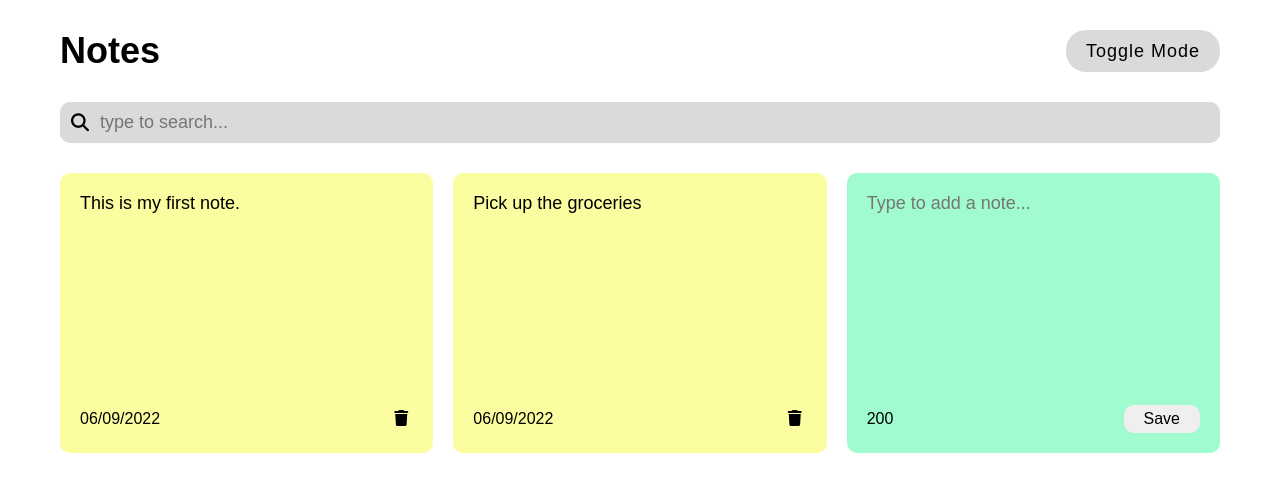
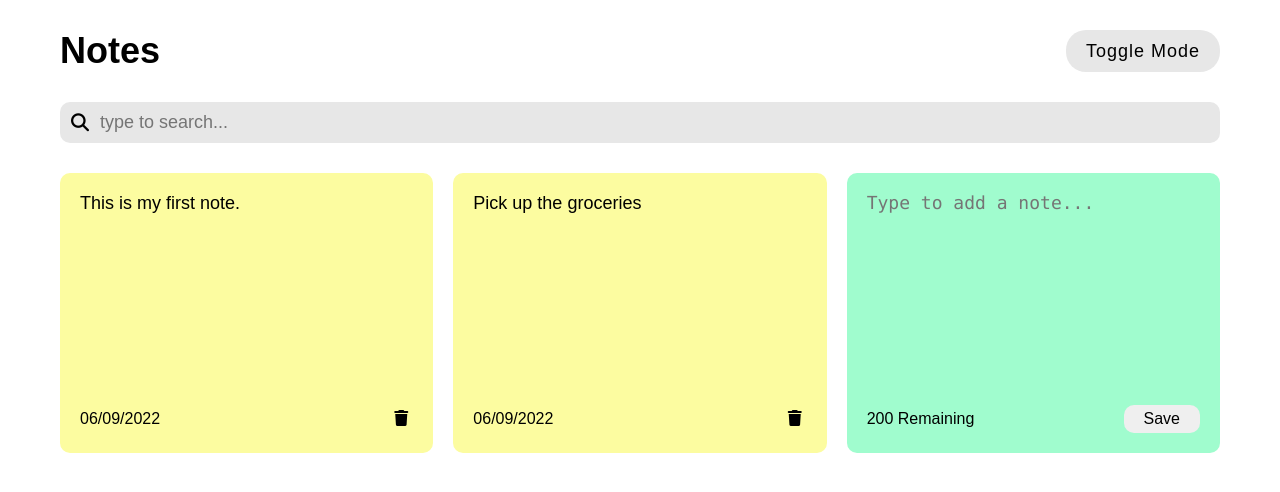
Before and after one commit to j-hutchison/react-sticky-notes, a React (Create React App) app: page / in a window 1280 px wide. Shown: the top 492 px of the page. Built offline with nearby package versions, Linux system fonts and the light colour scheme.

Commit message:
Added Search, Add and Delete Note functionality

```diff
--- a/src/App.js
+++ b/src/App.js
@@ -1,15 +1,20 @@
+import { useState } from "react";
+
 import "./App.css";
+
 import Searchbar from "./components/navigation/Searchbar";
 import Toolbar from "./components/navigation/Toolbar";
 import Notes from "./components/Notes/Notes";
 
 function App() {
+	const [searchQuery, setSearchQuery] = useState("");
+
 	return (
 		<div className="app">
 			<Toolbar>
-				<Searchbar />
+				<Searchbar setSearchQuery={setSearchQuery} />
 			</Toolbar>
-			<Notes />
+			<Notes query={searchQuery} />
 		</div>
 	);
 }
--- a/src/components/Notes/Note.js
+++ b/src/components/Notes/Note.js
@@ -20,13 +20,26 @@ const Note = (props) => {
 		setNoteText(() => inputValue);
 	};
 
-	const handleDeleteEvent = () => {};
-	const handleSaveEvent = () => {};
+	const handleDeleteEvent = (e) => {
+		console.log(`Note.js - key: ${props?.index}`);
+		const noteIndex = props?.index;
+		props.deleteNoteHandler(noteIndex);
+	};
+
+	const handleSaveEvent = (e) => {
+		e.preventDefault();
+		props.addNoteHandler({ text: noteText, date: "06/09/2022" });
+
+		setCharacterCount(() => CHARACTER_LIMIT);
+		setNoteText(() => "");
+		setIsSaved(() => false);
+	};
 
 	const trashIcon = <i className={`fa-solid fa-trash`}></i>;
 
 	return (
-		<div
+		<form
+			onSubmit={handleSaveEvent}
 			className={`${styles["note"]} ${
 				!isSaved ? styles["active"] : styles["saved"]
 			}`}
@@ -40,7 +53,7 @@ const Note = (props) => {
 			/>
 			<footer className={styles["note-footer"]}>
 				<span className={styles["note-character-count"]}>
-					{date ? date : characterCount}
+					{date ? date : `${characterCount} Remaining`}
 				</span>
 				{isSaved ? (
 					<button
@@ -58,7 +71,7 @@ const Note = (props) => {
 					</button>
 				)}
 			</footer>
-		</div>
+		</form>
 	);
 };
 
--- a/src/components/Notes/Note.module.css
+++ b/src/components/Notes/Note.module.css
@@ -22,6 +22,12 @@
 	width: 100%;
 	font-size: 1.8rem;
 }
+
+.note-input::placeholder {
+	font-family: "Lucida Console", "Lucida Sans Regular", "Lucida Grande",
+		"Lucida Sans Unicode", Geneva, Verdana, sans-serif;
+}
+
 .note-footer {
 	display: flex;
 	align-items: center;
--- a/src/components/Notes/Notes.js
+++ b/src/components/Notes/Notes.js
@@ -1,26 +1,74 @@
+import { useState, useEffect } from "react";
 import styles from "./Notes.module.css";
 import Note from "./Note";
 
-const Notes = () => {
+const Notes = (props) => {
 	const NOTES = [
 		{
+			key: 1,
 			text: "This is my first note.",
 			date: "06/09/2022",
 			saved: true,
 		},
 		{
+			key: 2,
 			text: "Pick up the groceries",
 			date: "06/09/2022",
 			saved: true,
 		},
 	];
+	const [notes, setNotes] = useState([]);
+
+	useEffect(() => {
+		setNotes(() => {
+			return NOTES;
+		});
+	}, []);
+
+	const addNote = (note) => {
+		const { text, date } = note;
+		const newNote = {
+			key: notes.length + 1,
+			index: notes.length,
+			text,
+			date,
+			saved: true,
+		};
+
+		setNotes(() => [...notes, newNote]);
+	};
+
+	const deleteNote = (index) => {
+		const activeNote = notes[index];
+		const updatedNotes = [...notes];
+		updatedNotes[index] = { ...activeNote, isDeleted: true };
+
+		setNotes(() => [...updatedNotes]);
+	};
 
 	return (
 		<main className={styles["notes"]}>
-			{NOTES.map((note) => {
-				return <Note text={note.text} date={note.date} saved={note.saved} />;
-			})}
-			<Note />
+			{notes
+				.filter((el) => {
+					return !el.isDeleted;
+				})
+				.filter((el) => {
+					return el.text.includes(props.query);
+				})
+				.map((note) => {
+					return (
+						<Note
+							key={note.key}
+							index={note.key - 1}
+							text={note.text}
+							date={note.date}
+							saved={note.saved}
+							addNoteHandler={addNote}
+							deleteNoteHandler={deleteNote}
+						/>
+					);
+				})}
+			<Note addNoteHandler={addNote} />
 		</main>
 	);
 };
--- a/src/components/navigation/Searchbar.js
+++ b/src/components/navigation/Searchbar.js
@@ -1,6 +1,11 @@
 import styles from "./Searchbar.module.css";
 
-const Searchbar = () => {
+const Searchbar = (props) => {
+	const handleSearch = (e) => {
+		const searchValue = e.target.value;
+		props.setSearchQuery(() => searchValue);
+	};
+
 	return (
 		<nav className={styles["searchbar"]}>
 			<i
@@ -10,6 +15,7 @@ const Searchbar = () => {
 				className={styles["searchbar-input"]}
 				type="text"
 				placeholder="type to search..."
+				onChange={handleSearch}
 			></input>
 		</nav>
 	);
--- a/src/components/navigation/Searchbar.module.css
+++ b/src/components/navigation/Searchbar.module.css
@@ -13,7 +13,7 @@
 	width: 100%;
 	font-size: 1.8rem;
 	border: none;
-	background-color: #dadada;
+	background-color: #e7e7e7;
 	padding: 1rem 4rem;
 	border-radius: 1rem;
 }
--- a/src/components/navigation/Toolbar.module.css
+++ b/src/components/navigation/Toolbar.module.css
@@ -14,7 +14,7 @@
 	font-size: 1.8rem;
 	border: none;
 	padding: 1rem 2rem;
-	background-color: #dadada;
+	background-color: #e7e7e7;
 	border-radius: 2rem;
 	letter-spacing: 1px;
 	cursor: pointer;
@@ -22,5 +22,5 @@
 
 .toolbar-btn:hover,
 .toolbar-btn:active {
-	background-color: #bababa;
+	background-color: #d3d3d3;
 }
```
